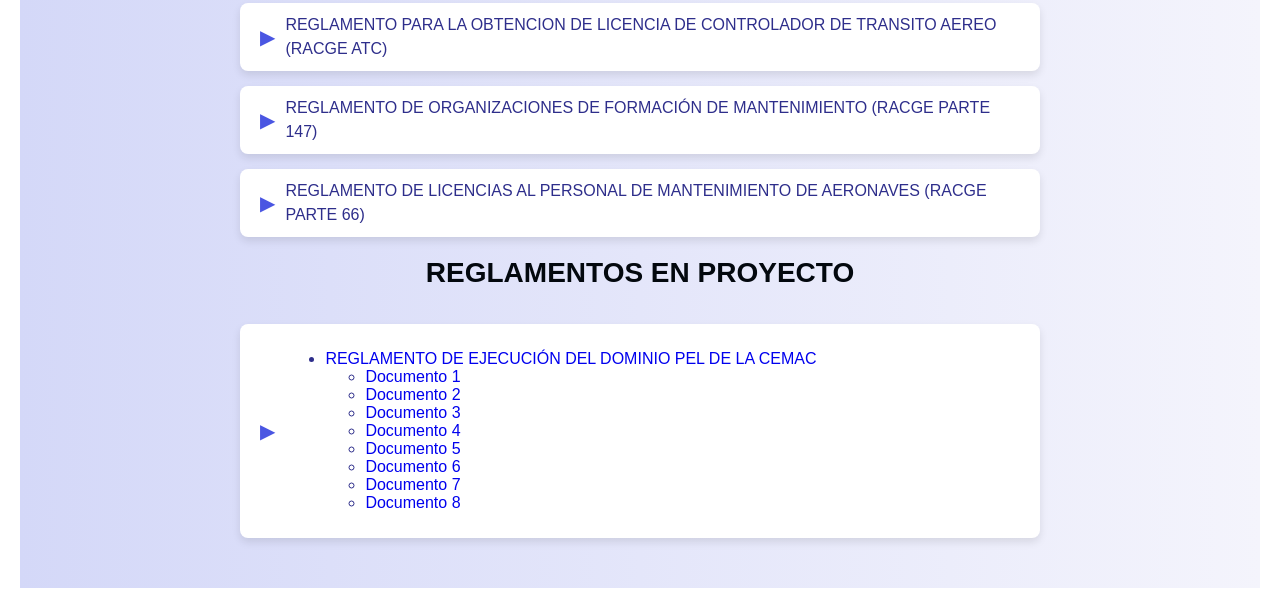
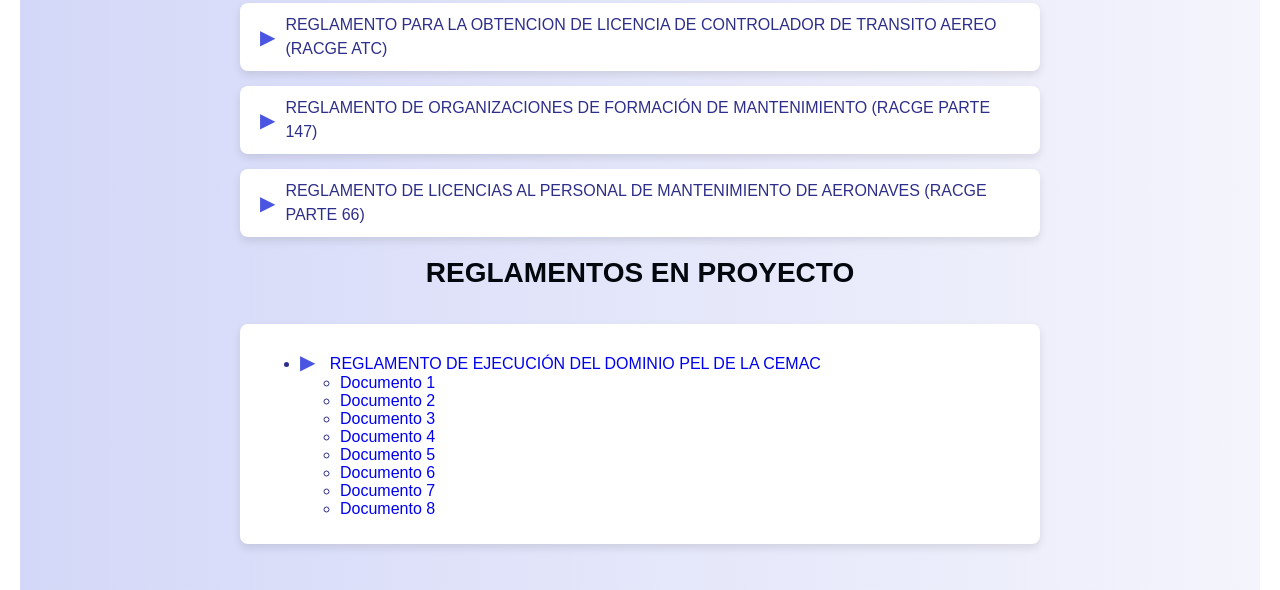
Before and after one commit to FCEB2022/pelmodificaciones, a plain HTML site: page reglamentos.html in a window 1280 px wide. Shown: the part 830-1420 px from the top of the page. Drawn offline with Linux system fonts and the light colour scheme.

Commit message:
reglamentos.html

```diff
--- a/reglamentos.html
+++ b/reglamentos.html
@@ -323,9 +323,9 @@
 
  <h2 style="font-size: 28px; font-weight: bold; margin-bottom: 20px; text-align:center; ">REGLAMENTOS EN PROYECTO</h2>
 <div class="tramite">
-            <span class="icono">▶</span>
+
     <ul>
-        <li>
+        <li><span class="icono">▶</span>
             <a href="https://drive.google.com/document-link1" target="_blank">
                 REGLAMENTO DE EJECUCIÓN DEL DOMINIO PEL DE LA CEMAC
             </a>
```
